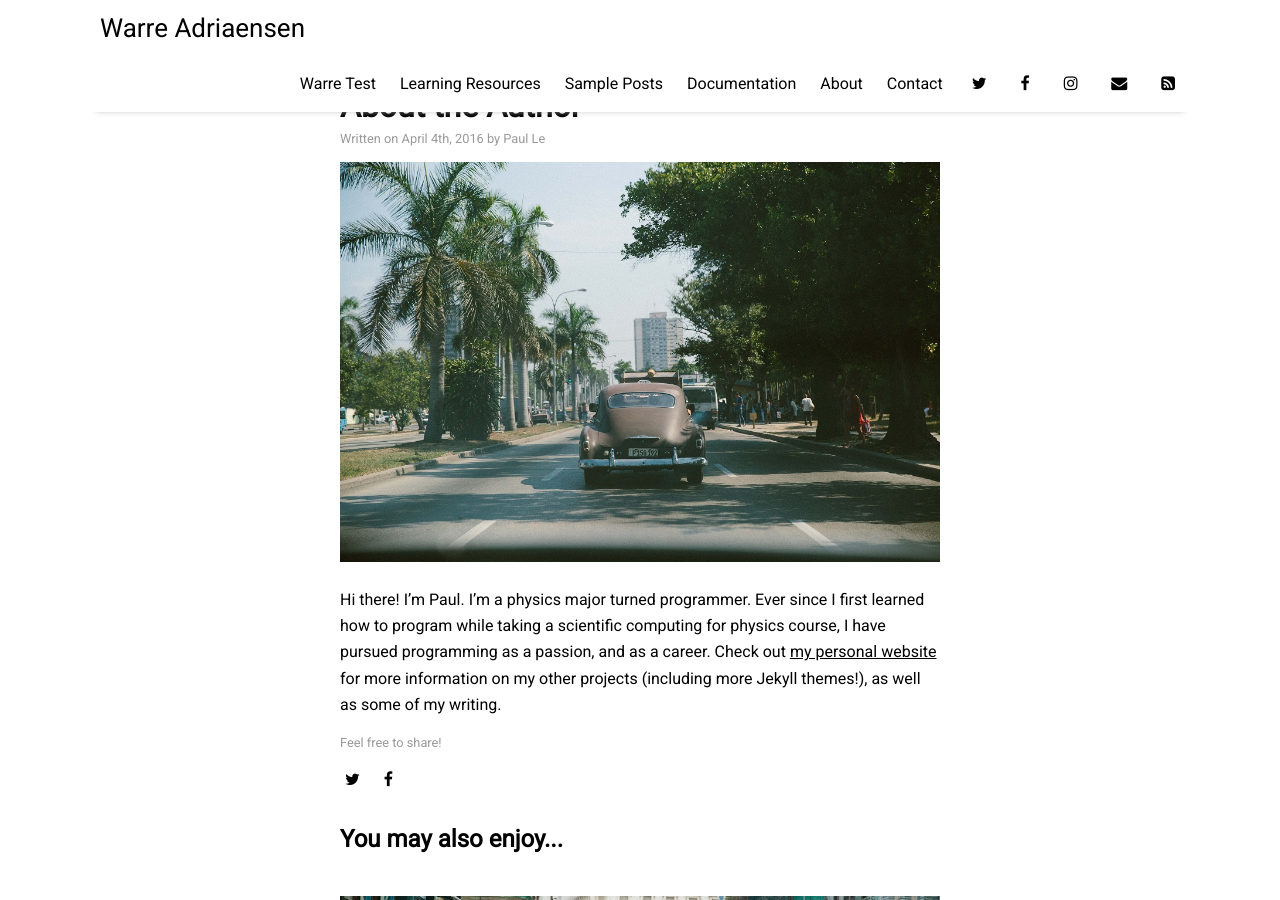
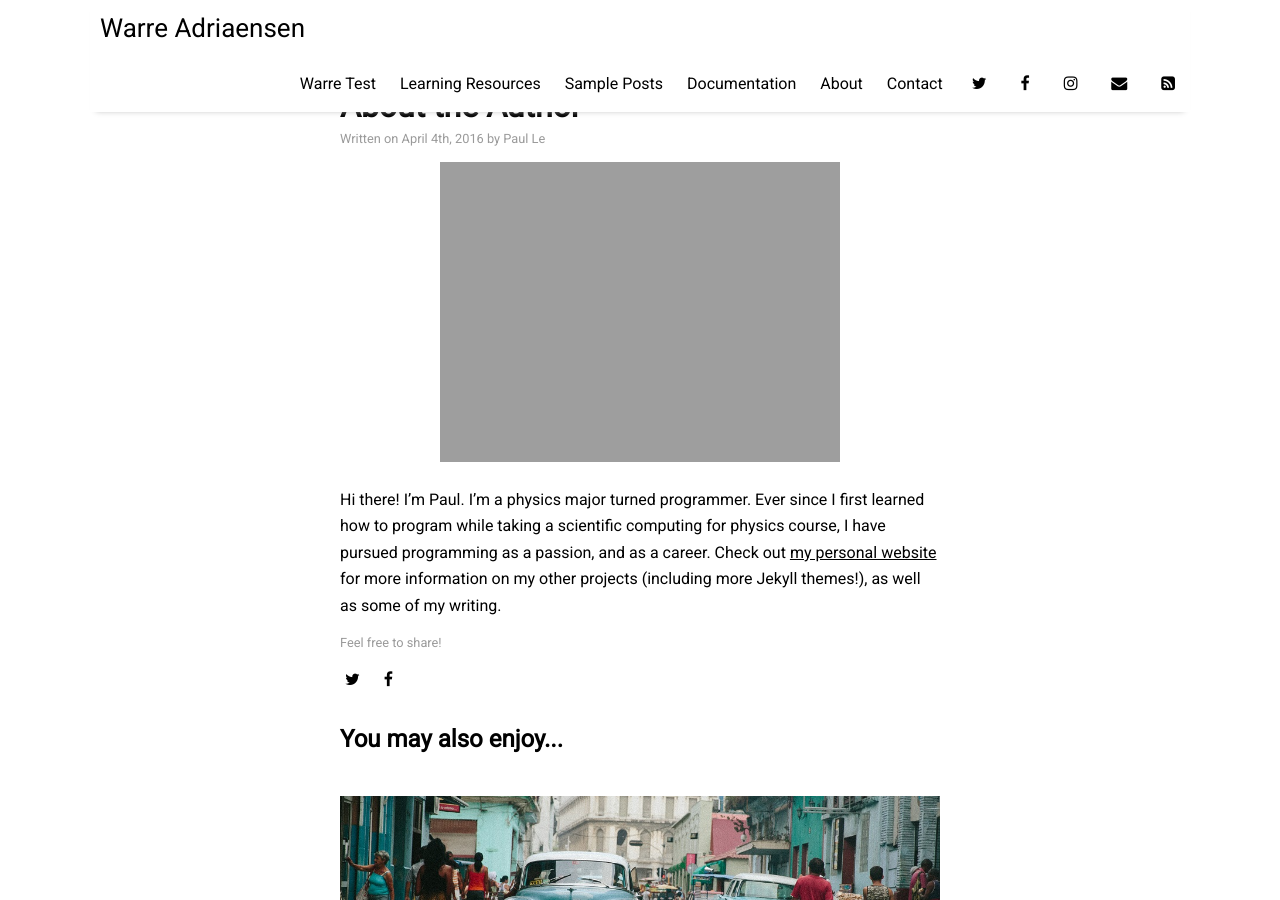
Before and after one commit to warreadriaensen/warreadriaensen.github.io, a Jekyll site: the page built from _posts/2016-04-04-about-the-author.md, in a window 1280 px wide and 900 px high. Built offline with Jekyll 4.4.1, drawn with Linux system fonts in a browser that asks for light colours; nearby versions of some CDN libraries.

Commit message:
Update 2016-04-04-about-the-author.md

```diff
--- a/_posts/2016-04-04-about-the-author.md
+++ b/_posts/2016-04-04-about-the-author.md
@@ -2,9 +2,9 @@
 layout: post
 title: "About the Author"
 author: "Paul Le"
-categories: facts
+categories: warretest
 tags: [sample]
-image: cuba-2.jpg
+image: warretest.jpg
 ---
 
 Hi there! I'm Paul. I’m a physics major turned programmer. Ever since I first learned how to program while taking a scientific computing for physics course, I have pursued programming as a passion, and as a career. Check out [my personal website](https://www.lenpaul.com/) for more information on my other projects (including more Jekyll themes!), as well as some of my writing.
```
